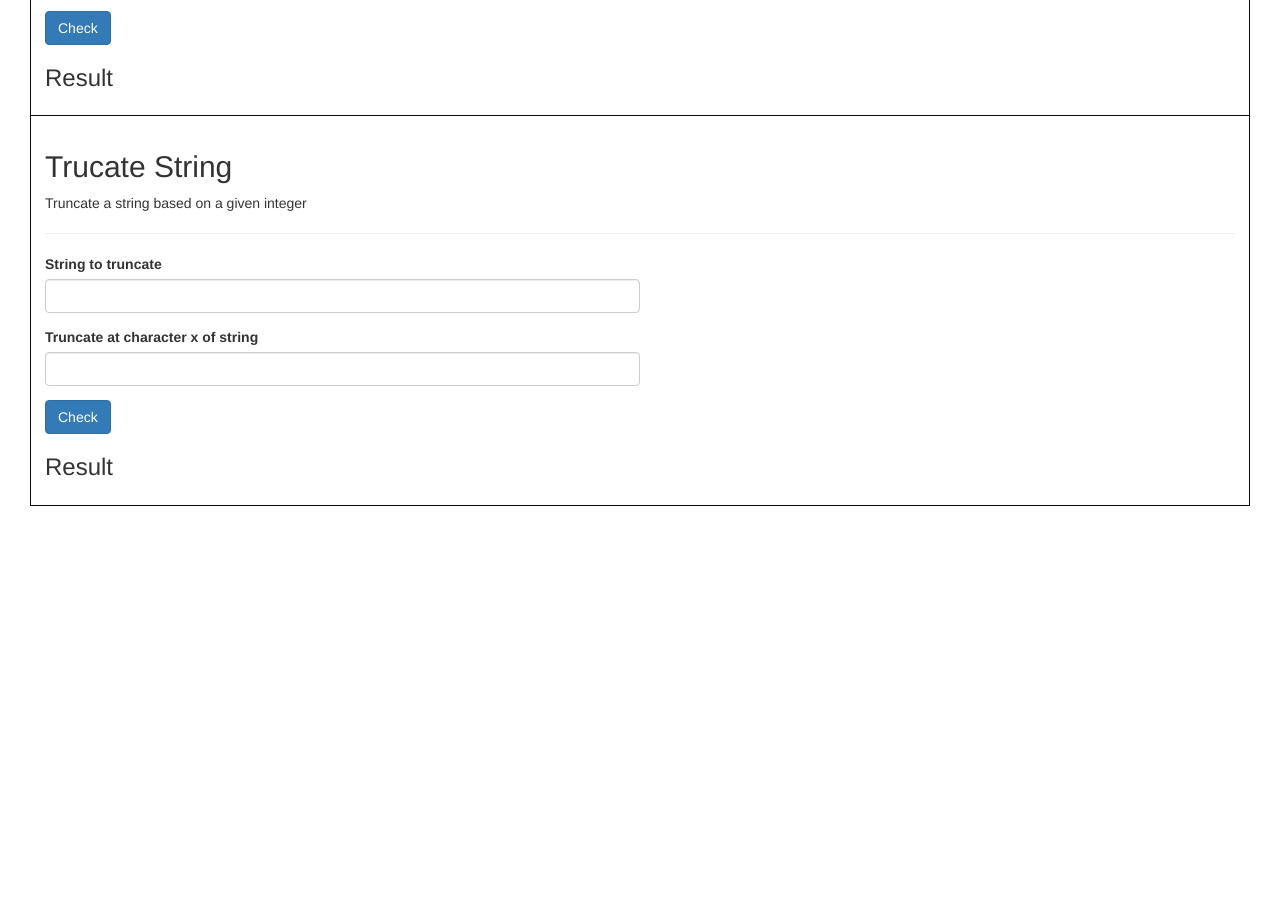
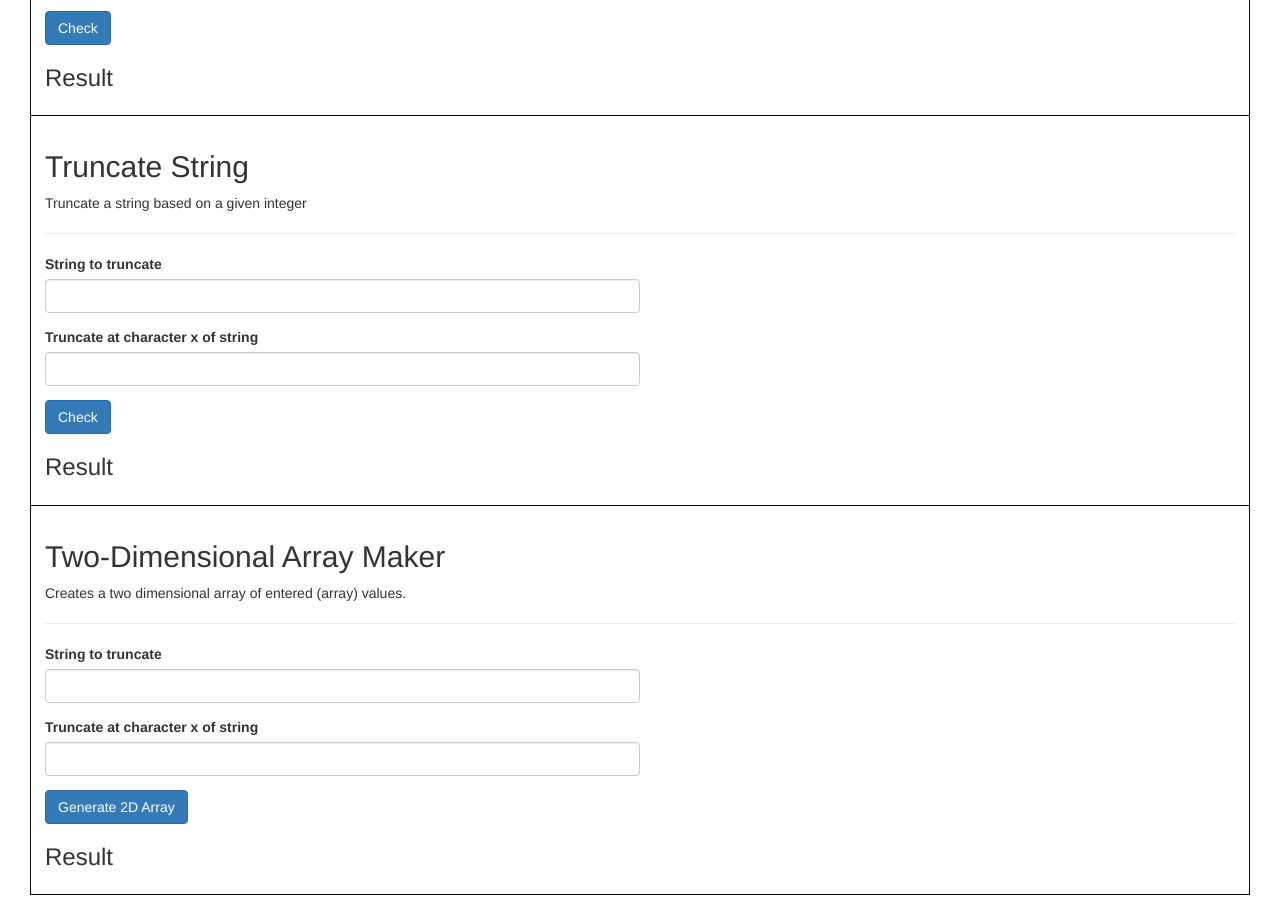
Before and after one commit to meerkat79/code-camp-algorithms, a website: page index.html in a window 1280 px wide. Shown: the part 1731-2654 px from the top of the page. Before the commit the page ends 2265 px from the top, so only its background shows below. Drawn offline with nearby package versions, Linux system fonts and the light colour scheme.

Commit message:
remove unused variable add 2d array maker

```diff
--- a/index.html
+++ b/index.html
@@ -115,7 +115,7 @@
                 </div>
 
                 <div class="tool-container">
-                    <h2>Trucate String</h2>
+                    <h2>Truncate String</h2>
                     <span>Truncate a string based on a given integer</span>
 
                     <hr>
@@ -138,6 +138,30 @@
                     </div>
                 </div>
 
+                <div class="tool-container">
+                    <h2>Two-Dimensional Array Maker</h2>
+                    <span>Creates a two dimensional array of entered (array) values.</span>
+
+                    <hr>
+
+                    <label for="stringToArray">String to truncate</label>
+                    <input type="text" id="futureArr" class="form-control" onkeypress="return twoDarrPress(event)" required>
+
+                    <label for="twoDindex">Truncate at character x of string</label>
+                    <input type="number" id="twoDindex" class="form-control" onkeypress="return twoDarrPress(event)" required>
+
+                    <button id="twoDarrButton" class="btn btn-primary" onClick="twoDarr()">
+                        Generate 2D Array
+                    </button>
+
+                    <div>
+                        <h3>
+                            Result
+                        </h3>
+                        <p id="twoDarrayRes"> </p>
+                    </div>
+                </div>
+
             </div>
 
         </div>
@@ -150,6 +174,7 @@
     <script src="./scripts/confirm-ending.js"></script>
     <script src="./scripts/repeat-string-num-times.js"></script>
     <script src="./scripts/truncate-string.js"></script>
+    <script src="./scripts/2d-array.js"></script>
 </body>
 
 </html>
--- /dev/null
+++ b/scripts/2d-array.js
@@ -0,0 +1,53 @@
+/*
+@twoDarr: function to create a 2d array based on conditions
+*/
+
+function twoDarr() {
+
+    var stringToArray = document.getElementById('futureArr');
+    var stringToArrayVal = stringToArray.value;
+    var twoDindex = document.getElementById('twoDindex');
+    var twoDindexVal = twoDindex.value;
+    var originalArr = stringToArrayVal.split('');
+    var twoDarrayRes = document.getElementById('twoDarrayRes');
+
+    if (stringToArrayVal == undefined || stringToArrayVal == '' || twoDindexVal == undefined || twoDindexVal == '') {
+        alert('Please make valid entries to create your two dimensional array');
+    } else {
+
+        console.log(originalArr);
+        var futureArr = [];
+
+        for (var i = 0; i < originalArr.length; i + twoDindexVal) {
+            futureArr.push(originalArr.splice(0, twoDindexVal));
+        }
+
+        console.log(twoDarrayRes.children);
+
+        if (twoDarrayRes.children.length > 0) {
+            console.log('elements exist');
+        } else {
+            twoDarrayRes.insertAdjacentHTML('afterBegin', '[');
+
+            for (var i = 0; i < futureArr.length; i++) {
+
+                if (i == twoDindexVal - 1) {
+                    twoDarrayRes.insertAdjacentHTML('beforeEnd', JSON.stringify(futureArr[i]));
+                } else {
+                    twoDarrayRes.insertAdjacentHTML('beforeEnd', JSON.stringify(futureArr[i]) + ',');
+                }
+            }
+            twoDarrayRes.insertAdjacentHTML('beforeEnd', ']');
+        }
+    }
+
+}
+
+function twoDarrPress(e) {
+    e = e || window.event;
+    if (e.keyCode == 13) {
+        document.getElementById('twoDarrButton').click();
+        return false;
+    }
+    return true;
+}
--- a/scripts/confirm-ending.js
+++ b/scripts/confirm-ending.js
@@ -28,7 +28,6 @@ function confirmEnding() {
 
             if (matchResult.children.length > 0) {
 
-                    var len = matchResult.children.length;
                 var successChild = document.getElementById('success');
                 var dangerChild = document.getElementById('danger');
 
--- a/scripts/truncate-string.js
+++ b/scripts/truncate-string.js
@@ -1,3 +1,7 @@
+/*
+@truncateString: function to truncate a string based on conditions
+*/
+
 function truncateString() {
 
     var stringToTruncate = document.getElementById('stringToTruncate');
@@ -5,6 +9,10 @@ function truncateString() {
     var stringToTruncateVal = stringToTruncate.value;
     var indexToTruncateVal = indexToTruncate.value;
     var truncateArr = stringToTruncateVal.split('');
+
+    if (stringToTruncateVal == undefined || stringToTruncateVal == '' || indexToTruncateVal == undefined || indexToTruncateVal == '') {
+        alert('Please enter a valid values');
+    } else {
 
         if (stringToTruncateVal.length > indexToTruncateVal) {
 
@@ -27,6 +35,9 @@ function truncateString() {
         }
     }
 
+
+}
+
 function truncatePress(e) {
     e = e || window.event;
     if (e.keyCode == 13) {
```
Lines whose indentation alone changed are shown as unchanged.
